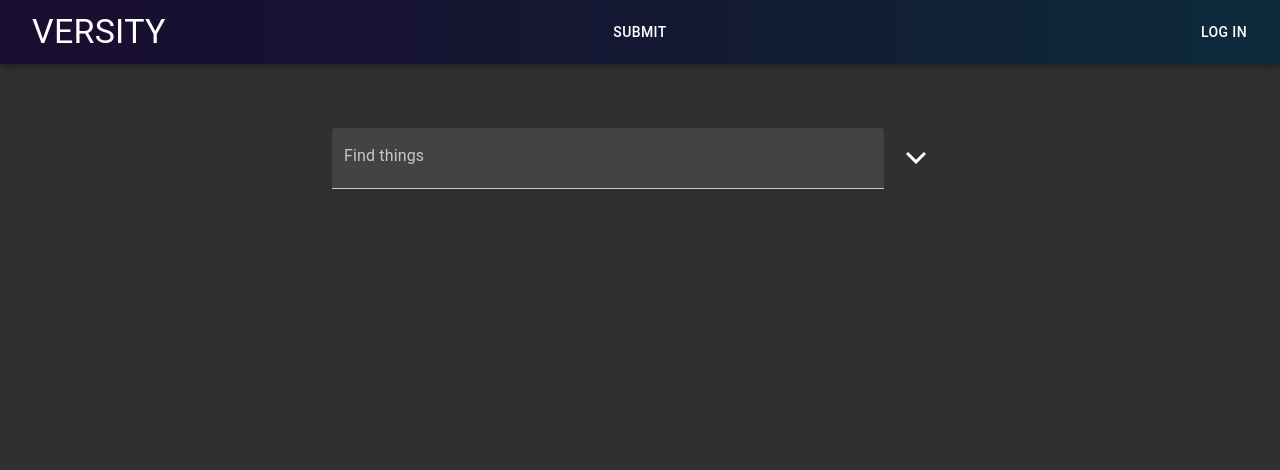
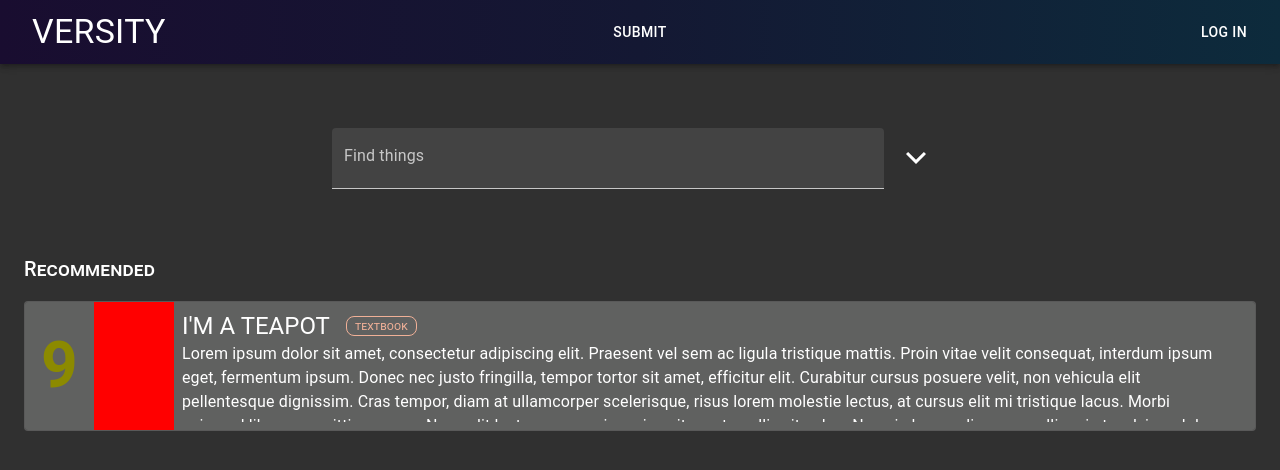
Before and after one commit to jason-yang31415/versity-tmp, a React (Create React App) app: page / in a window 1280 px wide. Shown: the top 470 px of the page. Built offline with nearby package versions, Linux system fonts and the light colour scheme; no server answers.

Commit message:
badge with thing type

```diff
--- /dev/null
+++ b/src/components/Badge.js
@@ -0,0 +1,29 @@
+import React from "react";
+
+import { makeStyles } from "@material-ui/core/styles";
+import Typography from "@material-ui/core/Typography";
+
+const useStyles = makeStyles((theme) => ({
+    root: {
+        paddingLeft: theme.spacing(1),
+        paddingRight: theme.spacing(1),
+        borderRadius: theme.spacing(1),
+        border: "1px solid #f0b097",
+        marginLeft: theme.spacing(2),
+    },
+    text: {
+        fontVariant: "small-caps",
+        fontSize: theme.spacing(1.5),
+        color: "#f0b097",
+    },
+}));
+
+export default function ({ type }) {
+    const classes = useStyles();
+
+    return (
+        <div className={classes.root}>
+            <Typography className={classes.text}>{type}</Typography>
+        </div>
+    );
+}
--- a/src/components/Home.js
+++ b/src/components/Home.js
@@ -72,7 +72,21 @@ const useStyles = (theme) => ({
         marginRight: theme.spacing(2),
         marginBottom: theme.spacing(2),
     },
+    thingHeader: {
+        marginTop: theme.spacing(8),
+        fontVariant: "small-caps",
+    },
 });
+
+function isEmptySearch(s) {
+    if (s.text !== "") return false;
+    if (s.type !== "" || s.subject !== "" || s.target_audience !== "")
+        return false;
+    for (let key of ["rating", "difficulty", "clarity"]) {
+        if (s[key][0] !== 0 || s[key][1] !== 10) return false;
+    }
+    return true;
+}
 
 class Home extends React.Component {
     constructor(props) {
@@ -96,7 +110,14 @@ class Home extends React.Component {
     trySearch = () => {
         if (this.handler) clearTimeout(this.handler);
         this.handler = setTimeout(() => {
-            this.props.search(this.state.search);
+            this.props.search(
+                Object.assign(
+                    {
+                        user: this.props.user,
+                    },
+                    this.state.search
+                )
+            );
         }, 1000);
     };
 
@@ -164,6 +185,8 @@ class Home extends React.Component {
 
     componentDidMount() {
         document.addEventListener("keydown", this.onKeyDown);
+
+        this.props.search(this.state.search);
     }
 
     componentWillUnmount() {
@@ -338,6 +361,11 @@ class Home extends React.Component {
                         </div>
                     </Card>
                 </div>
+                <Typography variant="h6" className={classes.thingHeader}>
+                    {isEmptySearch(this.state.search)
+                        ? "Recommended"
+                        : "Results"}
+                </Typography>
                 <ThingList />
             </Container>
         );
@@ -346,6 +374,7 @@ class Home extends React.Component {
 
 const mapStateToProps = (state) => {
     return {
+        user: state.user,
         things: state.home.things,
     };
 };
--- a/src/components/Thing.js
+++ b/src/components/Thing.js
@@ -9,6 +9,8 @@ import Button from "@material-ui/core/Button";
 import Box from "@material-ui/core/Box";
 import Card from "@material-ui/core/Card";
 import CardActionArea from "@material-ui/core/CardActionArea";
+
+import Badge from "./Badge";
 
 const useStyles = makeStyles((theme) => ({
     root: {
@@ -46,6 +48,8 @@ const useStyles = makeStyles((theme) => ({
     },
     title: {
         color: "black",
+        display: "flex",
+        alignItems: "center",
     },
     description: {
         overflowY: "hidden",
@@ -75,6 +79,7 @@ function Thing({ item }) {
                     <div className={classes.right}>
                         <div className={classes.title}>
                             <Typography variant="h5">{item.title}</Typography>
+                            <Badge type={item.type} />
                         </div>
                         <Typography className={classes.description}>
                             {item.description}
--- a/src/components/ThingList.js
+++ b/src/components/ThingList.js
@@ -18,7 +18,7 @@ import Thing from "./Thing";
 
 const useStyles = (theme) => ({
     things: {
-        marginTop: theme.spacing(8),
+        marginTop: theme.spacing(2),
     },
 });
 
--- a/src/thunks.js
+++ b/src/thunks.js
@@ -12,6 +12,7 @@ export function search(s) {
                     description:
                         "Lorem ipsum dolor sit amet, consectetur adipiscing elit. Praesent vel sem ac ligula tristique mattis. Proin vitae velit consequat, interdum ipsum eget, fermentum ipsum. Donec nec justo fringilla, tempor tortor sit amet, efficitur elit. Curabitur cursus posuere velit, non vehicula elit pellentesque dignissim. Cras tempor, diam at ullamcorper scelerisque, risus lorem molestie lectus, at cursus elit mi tristique lacus. Morbi euismod libero a sagittis congue. Nunc elit lectus, congue in varius sit amet, mollis vitae leo. Nunc in lorem aliquam, mollis mi at, pulvinar dolor. Proin sit amet porta justo. Nam aliquam consequat mi accumsan euismod. In eget felis mi.",
                     id: "thingone",
+                    type: "textbook",
                 },
             ],
         });
```
